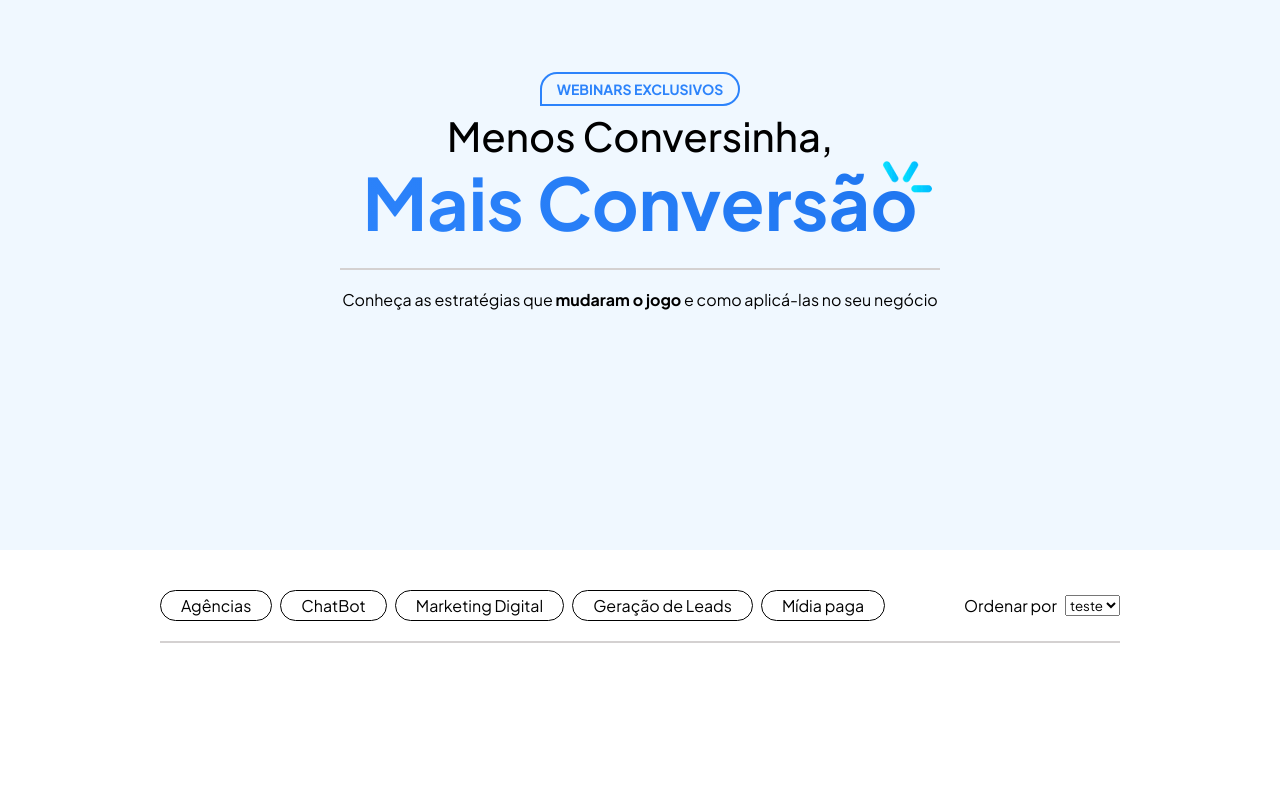
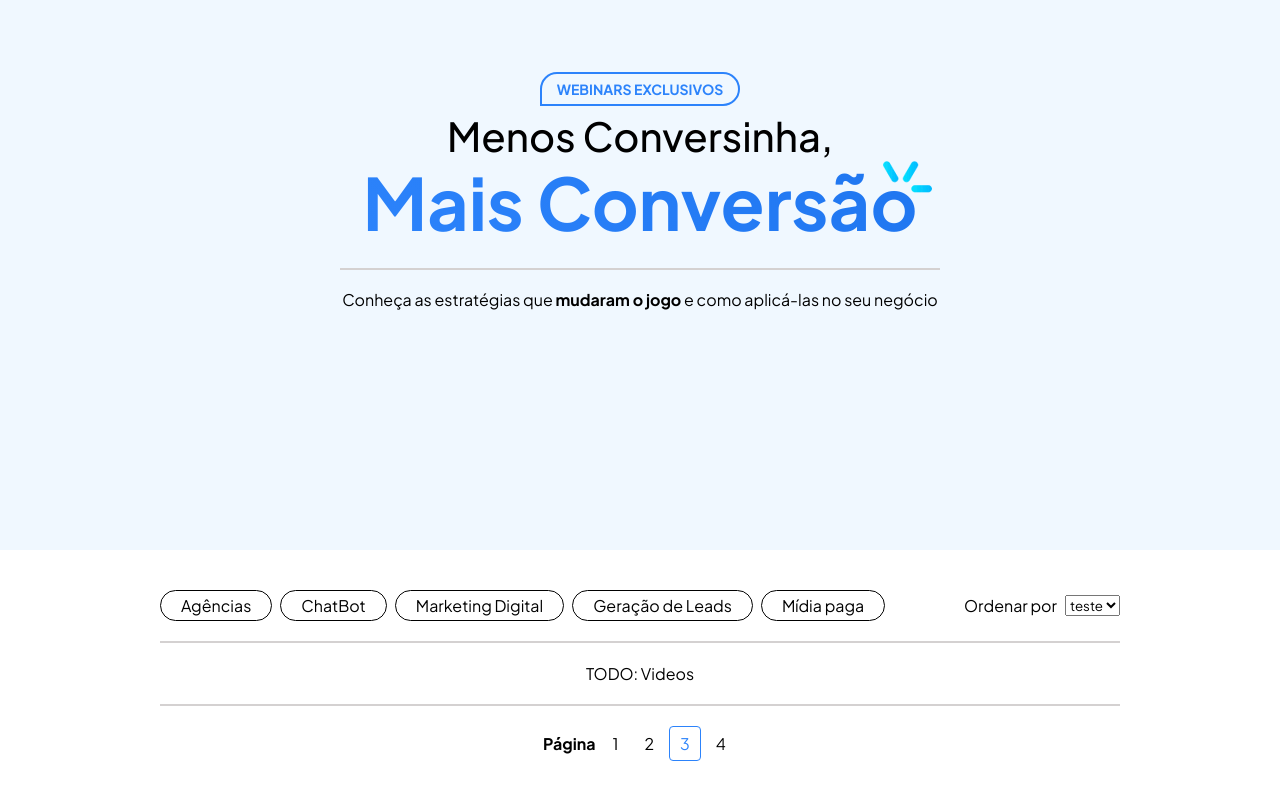
Before and after one commit to EnzoSylvestrin/leadster-test, a Next.js app: page / in a window 1280 px wide. Shown: the part 250-1050 px from the top of the page. Before the commit the page ends 953 px from the top, so only its background shows below. Built offline with nearby package versions, Linux system fonts and the light colour scheme.

Commit message:
feat: adding pagination numbers

```diff
--- a/src/app/page.tsx
+++ b/src/app/page.tsx
@@ -4,9 +4,10 @@ import Asset from '@/assets/elements/asset-header.png';
 
 import { ContainerAttention, ContainerPresentation, Holder, ImageStyled } from "@/styles/PresentationStyled";
 import { TextStyled } from "@/components/Text/TextStyled";
-import { Cards, ContainerVideos, SelectFilters, WrapperFilters, WrapperVideos } from '@/styles/VideosStyled';
+import { Cards, ContainerVideos, SelectFilters, WrapperFilters, WrapperPagination, WrapperVideos } from '@/styles/VideosStyled';
 import { Line } from "@/components/Line/LineStyled";
 import { FilterCard } from '@/components/FilterCard/FilterStyled';
+import { PaginationNumber } from '@/components/PaginationNumbers/PaginationNumbers';
 
 export const metadata = {
   title: 'Leadster test',
@@ -18,9 +19,9 @@ const Home = () => {
     <>
       <ContainerPresentation lightBg>
         <Holder>Webinars exclusivos</Holder>
-        <TextStyled size="2.5rem" weight="500">Menos Conversinha,</TextStyled>
+        <TextStyled size="2.5rem" weight="500" select='none'>Menos Conversinha,</TextStyled>
         <ContainerAttention>
-          <TextStyled size="4.5rem" weight="bold" gradient>Mais Conversão</TextStyled>
+          <TextStyled size="4.5rem" weight="bold" gradient select='none'>Mais Conversão</TextStyled>
           <ImageStyled src={Asset} alt="" />
         </ContainerAttention>
         <Line />
@@ -44,6 +45,15 @@ const Home = () => {
             </SelectFilters>
           </WrapperFilters>
           <Line width='100%' margin='20px 0px' />
+          <p>TODO: Videos</p>
+          <Line width='100%' margin='20px 0px' />
+          <WrapperPagination>
+            <TextStyled size="1rem" weight='700' style={{ marginRight: '2px' }}>Página</TextStyled>
+            <PaginationNumber>1</PaginationNumber>
+            <PaginationNumber>2</PaginationNumber>
+            <PaginationNumber className='active'>3</PaginationNumber>
+            <PaginationNumber>4</PaginationNumber>
+          </WrapperPagination>
         </WrapperVideos>
       </ContainerVideos>
     </>
--- a/src/components/FilterCard/FilterStyled.tsx
+++ b/src/components/FilterCard/FilterStyled.tsx
@@ -6,6 +6,7 @@ export const FilterCard = styled.div`
     padding: 4px 20px;
     font-size: 1rem;
     cursor: pointer;
+    user-select: none;
 
     :hover {
         border-color: var(--main);
--- /dev/null
+++ b/src/components/PaginationNumbers/PaginationNumbers.tsx
@@ -0,0 +1,13 @@
+import styled from "styled-components";
+
+export const PaginationNumber = styled.div`
+    border-radius: 4px;
+    padding: 6px 10px;
+    border: 1px solid transparent;
+    user-select: none;
+
+    &.active {
+        border-color: var(--main);
+        color: var(--main);
+    }
+`;
--- a/src/components/Text/TextStyled.tsx
+++ b/src/components/Text/TextStyled.tsx
@@ -5,7 +5,8 @@ type TextProps = {
     align?: 'left' | 'center' | 'right'
     color?: string | 'main',
     gradient?: boolean,
-    weight?: "bold" | string
+    weight?: "bold" | string,
+    select?: "none" | "normal"
 };
 
 export const TextStyled = styled.p<TextProps>`
@@ -20,6 +21,7 @@ export const TextStyled = styled.p<TextProps>`
     };
     text-align: ${props => props.align ?? 'left'};
     font-weight: ${props => props.weight ?? 'normal'};
+    user-select:  ${props => props.select ?? 'normal'};
     ${props => {
         if (!props.gradient) {
             return;
--- a/src/styles/PresentationStyled.tsx
+++ b/src/styles/PresentationStyled.tsx
@@ -21,6 +21,7 @@ export const ContainerAttention = styled.div`
 export const ImageStyled = styled(Image)`
     position: absolute;
     inset: -5px -15px auto auto;
+    user-select: none;
 `;
 
 export const Holder = styled.div`
--- a/src/styles/VideosStyled.tsx
+++ b/src/styles/VideosStyled.tsx
@@ -36,3 +36,10 @@ export const SelectFilters = styled.div`
     align-items: center;
     gap: 8px;
 `;
+
+export const WrapperPagination = styled.div`
+    display: flex;
+    align-items: center;
+    justify-content: center;
+    gap: 4px;
+`;
```
